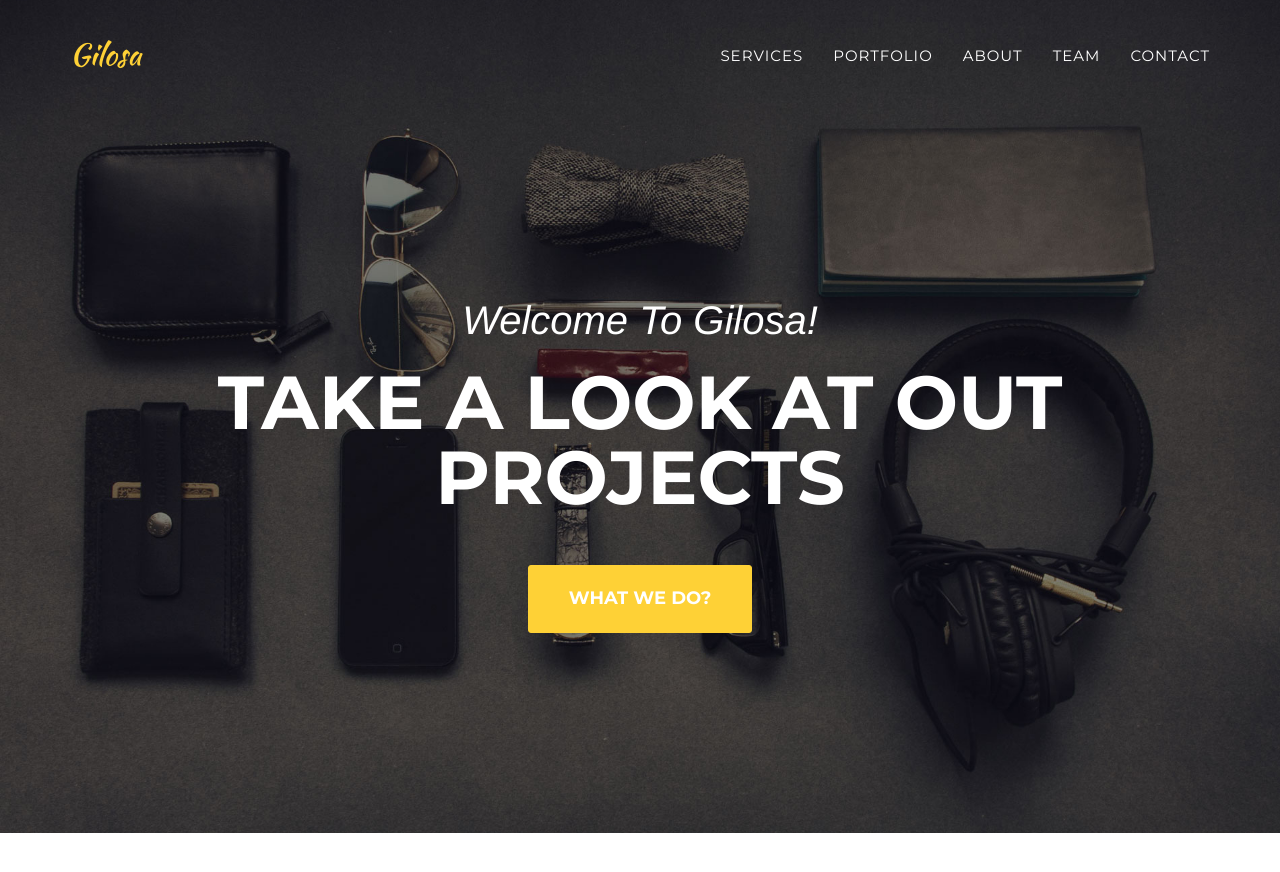
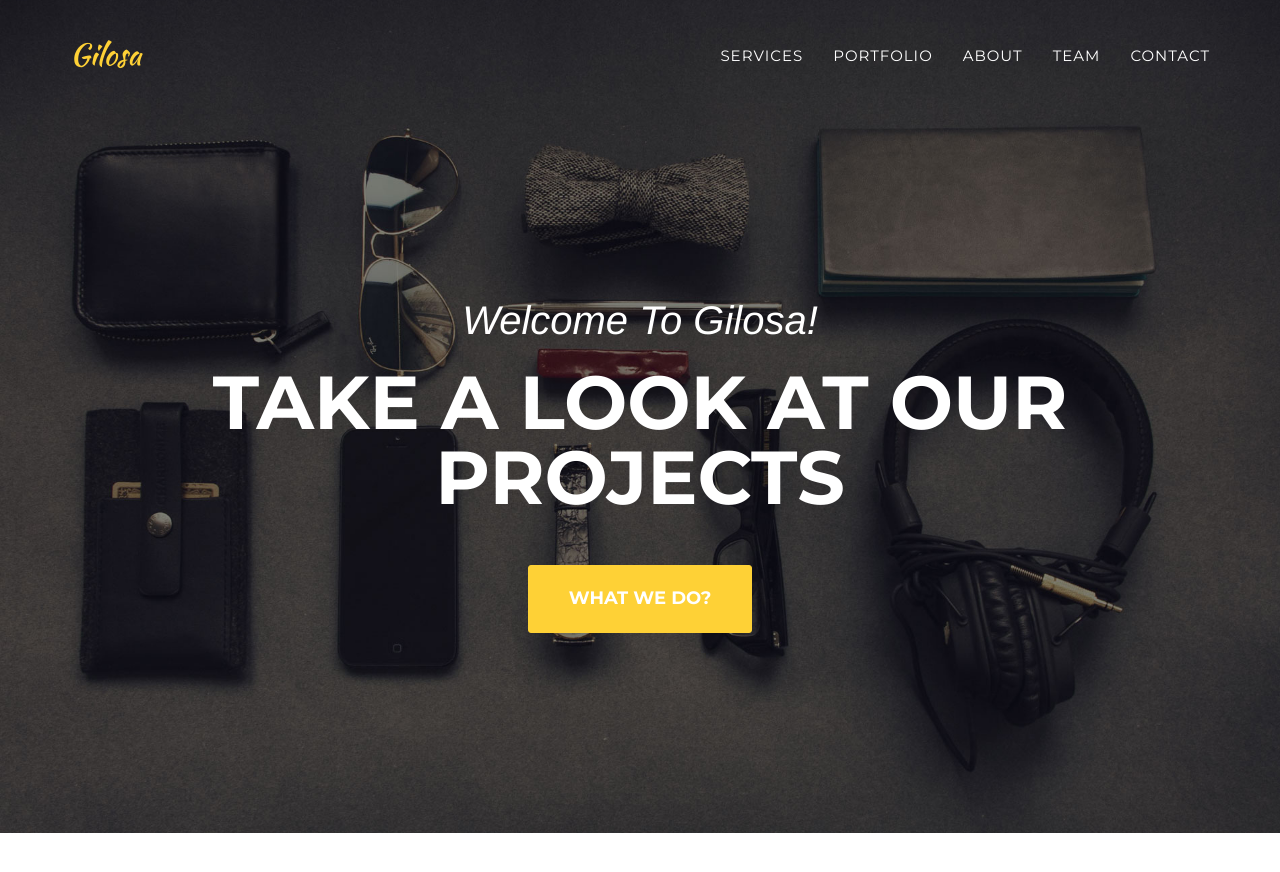
Before and after one commit to Gilosa/gilosa.github.io, a Jekyll site: the page built from index.html, in a window 1280 px wide and 900 px high. Shown: the top 872 px of the window. Built offline with Jekyll 4.4.1, drawn with Linux system fonts in a browser that asks for light colours; some web fonts are replaced.

Commit message:
Update header.html

```diff
--- a/_includes/header.html
+++ b/_includes/header.html
@@ -45,7 +45,7 @@
         <div class="container">
             <div class="intro-text">
                 <div class="intro-lead-in">Welcome To Gilosa!</div>
-                <div class="intro-heading">Take a Look at out Projects</div>
+                <div class="intro-heading">Take a Look at our Projects</div>
                 <a href="#services" class="page-scroll btn btn-xl">What We Do?</a>
             </div>
         </div>
```
